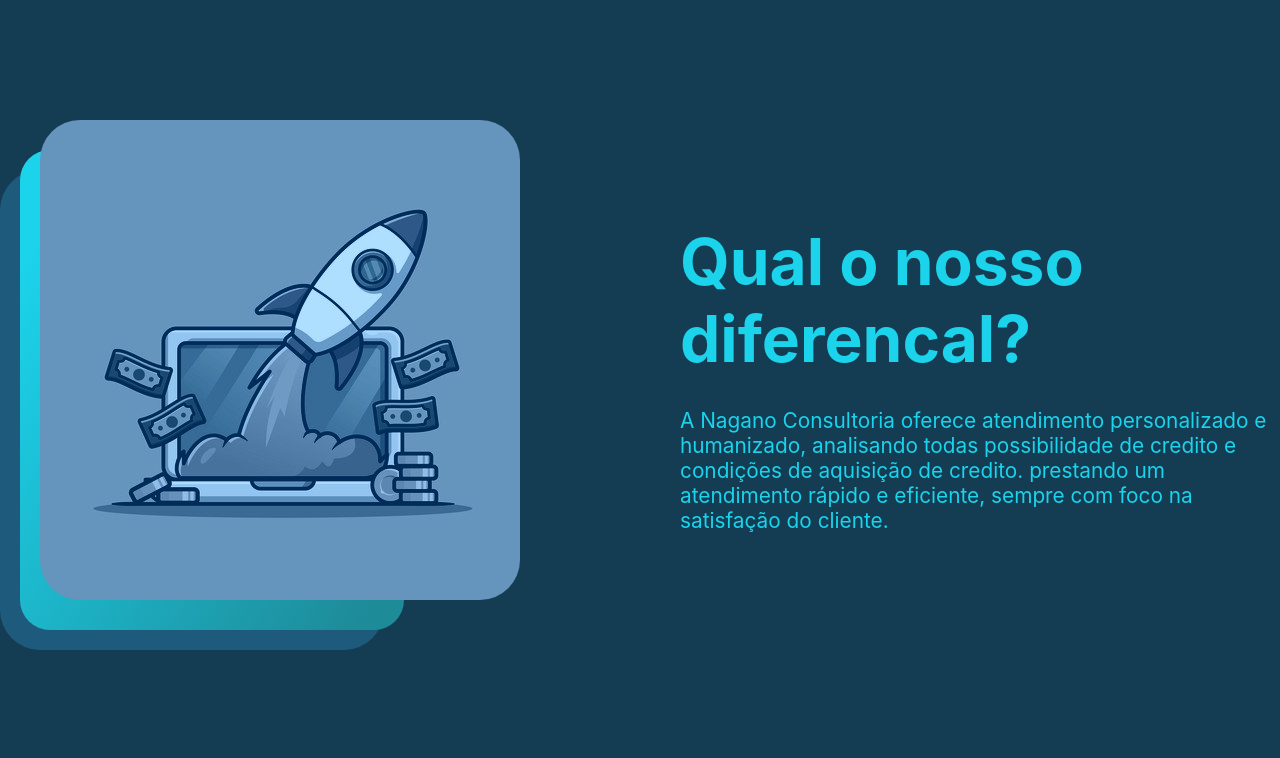
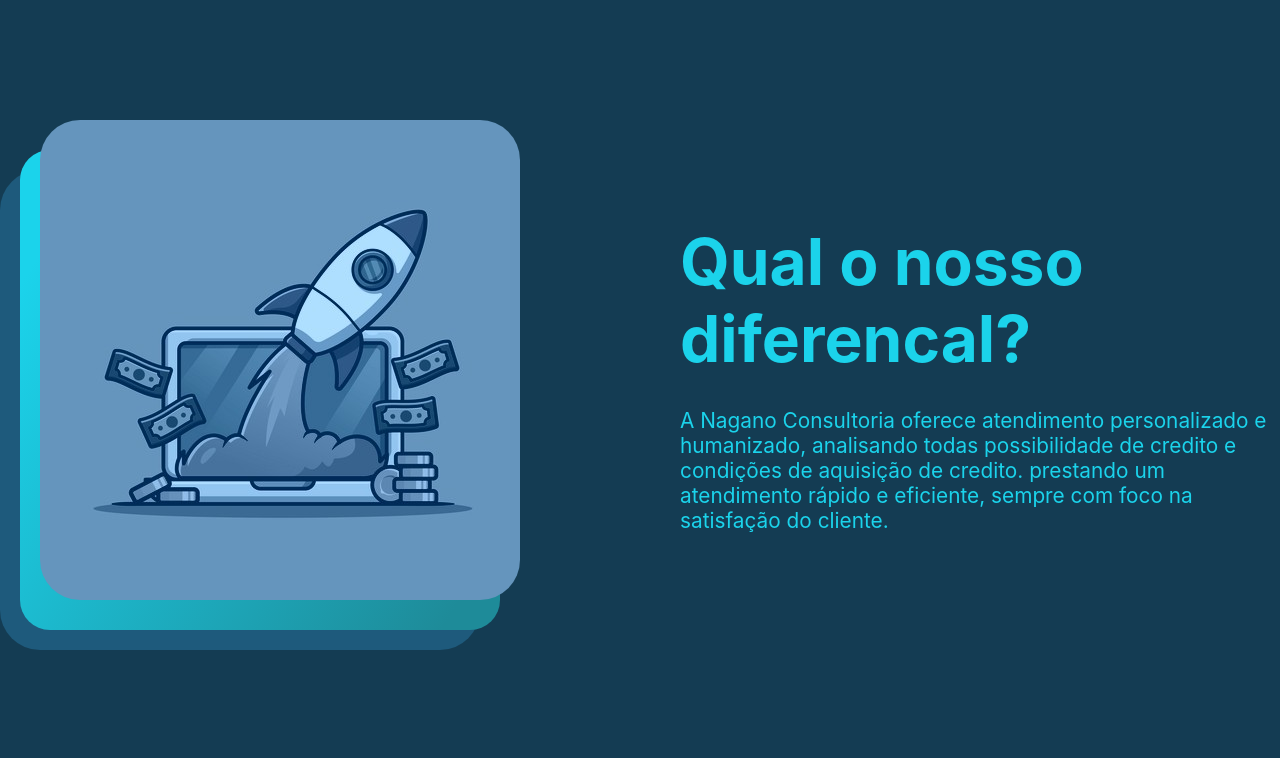
Before and after one commit to maikonweber/NaganoPrivete, a Next.js app: page / in a window 1280 px wide. Shown: the part 1040-1798 px from the top of the page. Built offline with nearby package versions, Linux system fonts and the light colour scheme.

Commit message:
ajustes imagens

```diff
--- a/src/Components/SectionText/style.module.css
+++ b/src/Components/SectionText/style.module.css
@@ -73,10 +73,12 @@
         border-radius: 40px;
         z-index: 2;
         background: var(--secondary-color);
-        width: 80%;
+        width: 100%;
 
 }
-
+.contImage img{
+        max-width: 600px;
+}
 .contImage::before{
         content: "";
         height: 100%;
```
